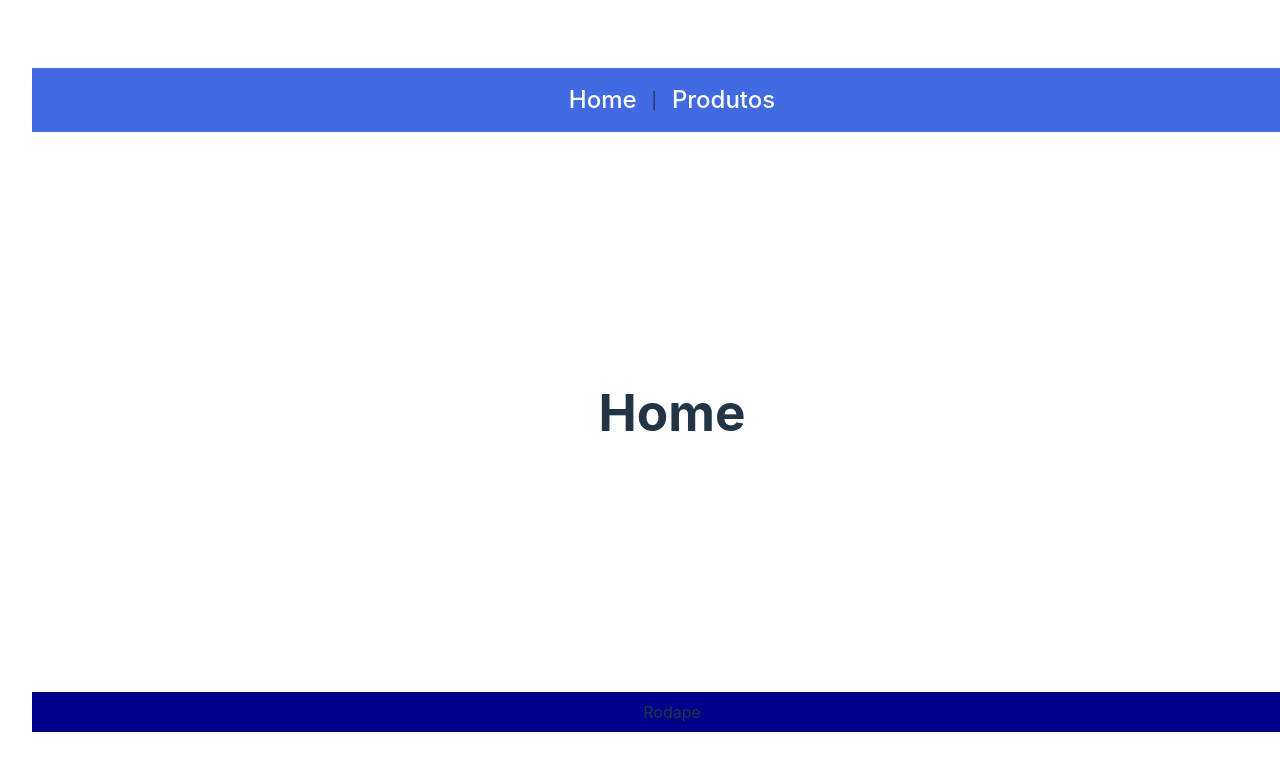
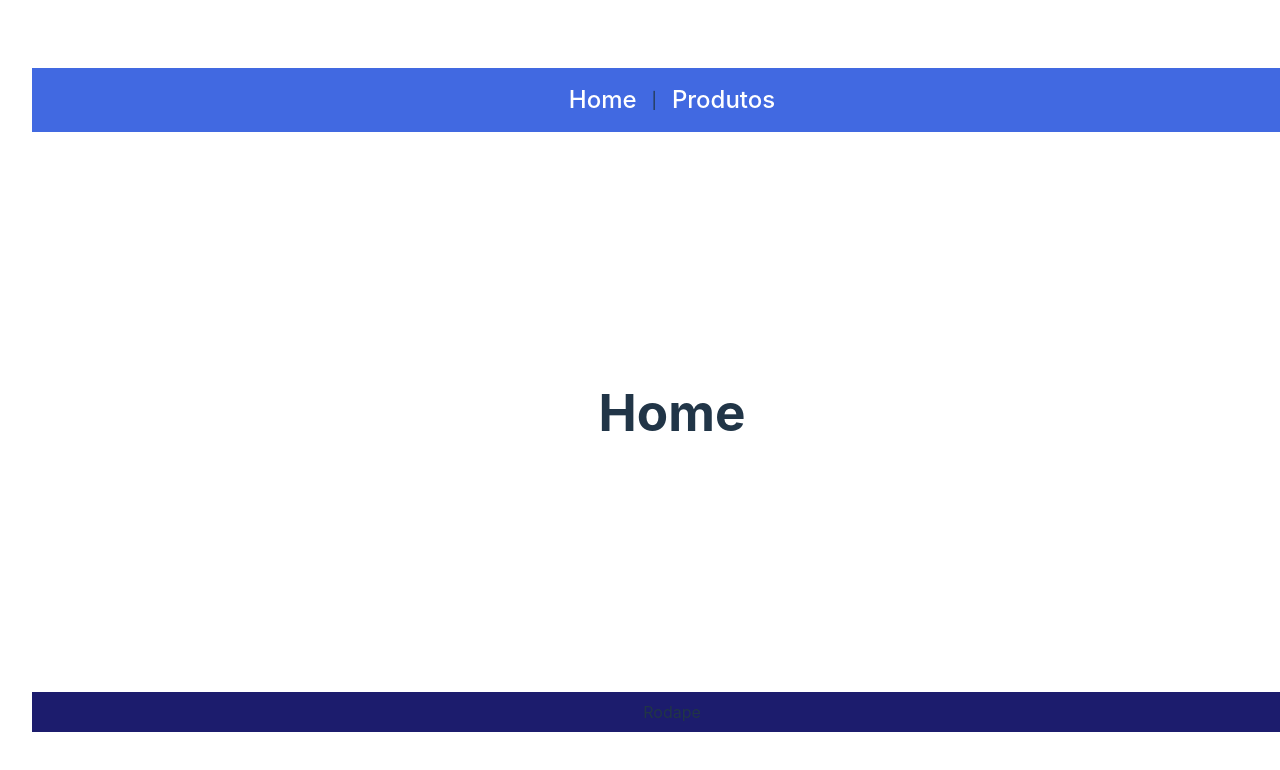
Before and after one commit to gustavobernardo25/EX-RWD, a React (Vite) app in the folder ex-rwd/: page / in a window 1280 px wide. Shown: the top 770 px of the page. Built offline with nearby package versions, Linux system fonts and the light colour scheme.

Commit message:
alteração css footer

```diff
--- a/ex-rwd/src/App.css
+++ b/ex-rwd/src/App.css
@@ -74,5 +74,5 @@ footer {
   justify-content: center;
   align-items: center;
   height: 5vh;
-  background-color: darkblue;
+  background-color: rgb(28, 28, 109);
 }
```
